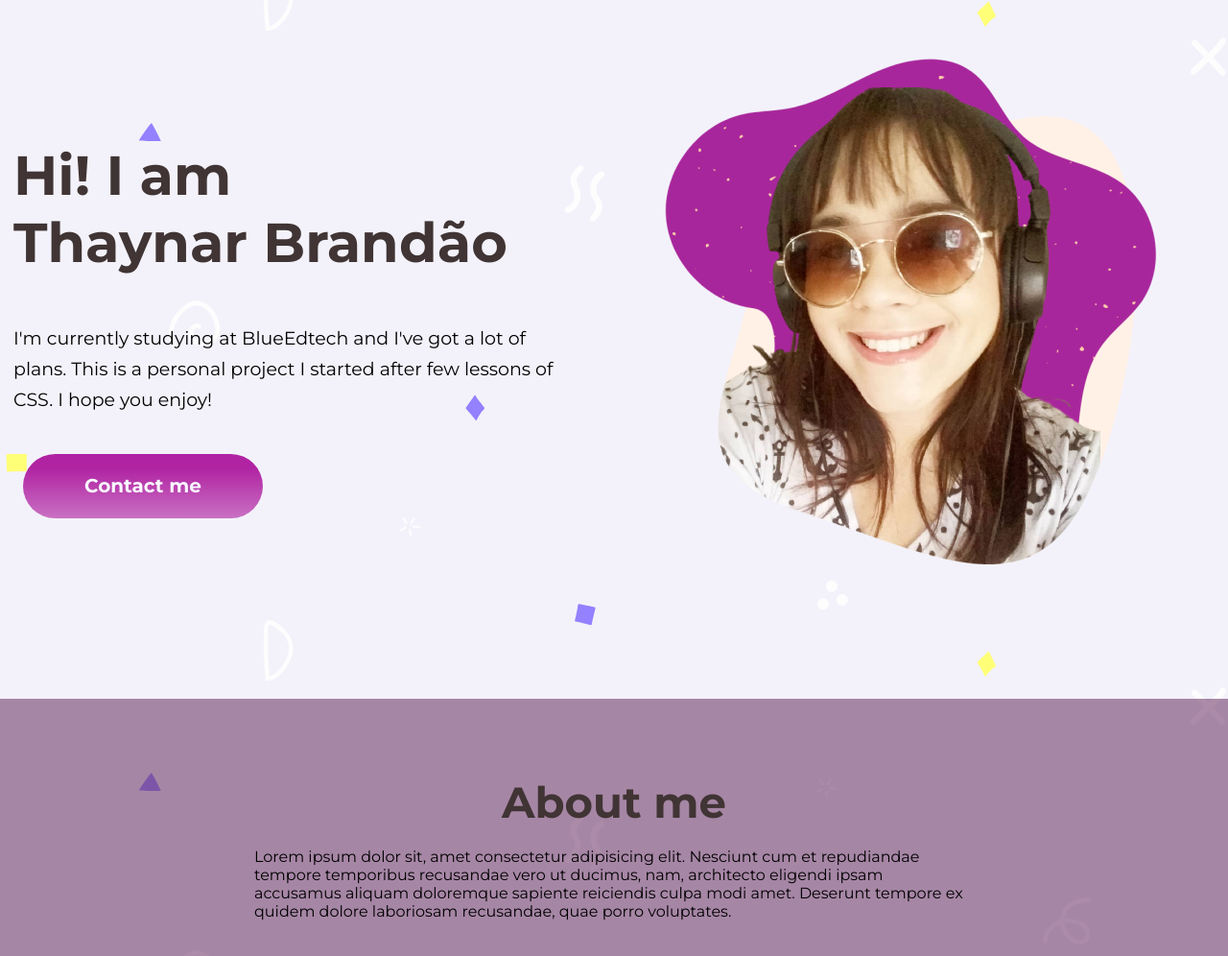
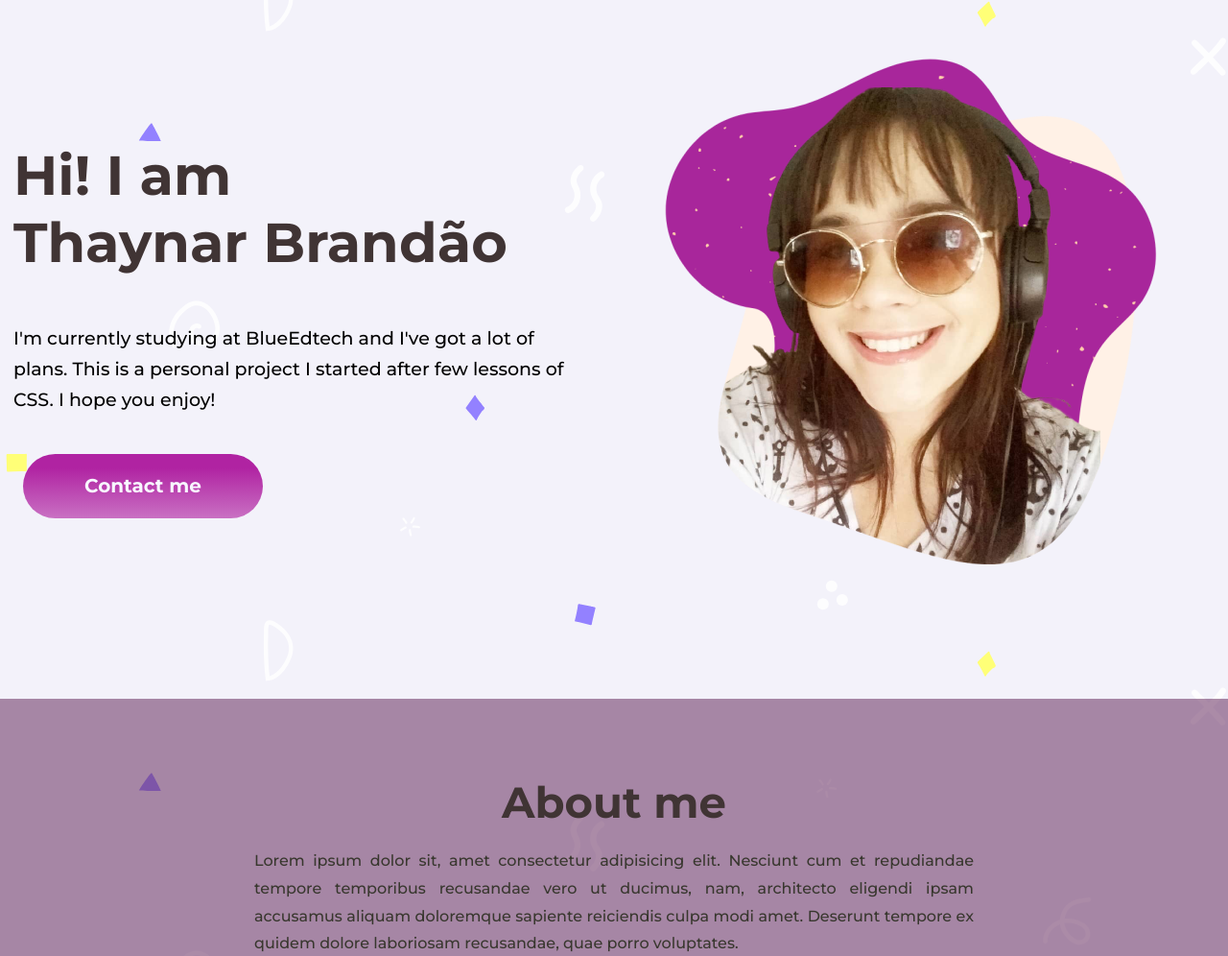
Before and after one commit to thaynar96/exercicios-modulo2, a Flask app: page / in a window 1280 px wide. Shown: the part 178-1174 px from the top of the page at 96% size. Run offline with Flask 2, Linux system fonts and the light colour scheme.

Commit message:
atualizei cores

```diff
--- a/projeto-02/static/css/style.css
+++ b/projeto-02/static/css/style.css
@@ -27,6 +27,10 @@ header {
 
 header button {
     font-size: 15px;
+}
+
+p {
+    font-weight: 500;
 }
 
 .logo {
@@ -122,7 +126,7 @@ button {
 div.conteudo button {
 
     width: 250px;
-    height: 103px;
+    height: 80px;
     background: linear-gradient(180deg, #B023A2 21.36%, rgba(94, 77, 194, 0) 231.07%);
     border: 0;
     border-radius: 80px;
@@ -150,6 +154,10 @@ section#aboutme p {
     margin-top: 20px;
     margin-bottom: 60px;
     width: 750px;
+    text-align: justify;
+    line-height: 1.8rem;
+    color: rgb(56, 55, 46);
+    font-weight: 500;
 }
 
 section#aboutme div {
```
